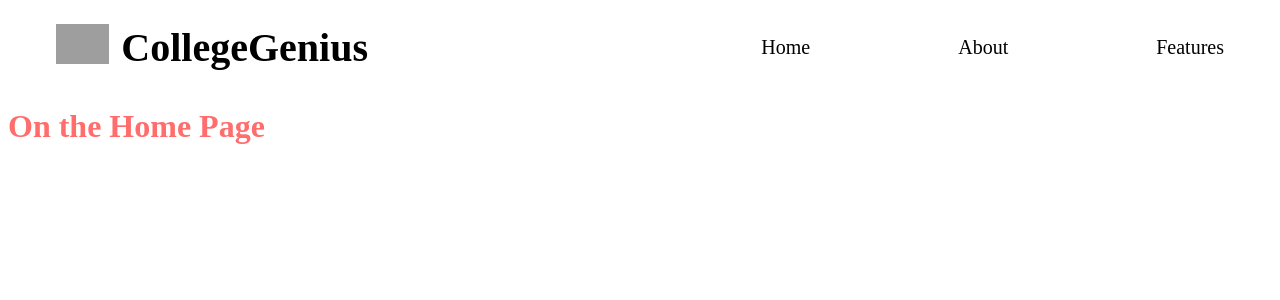
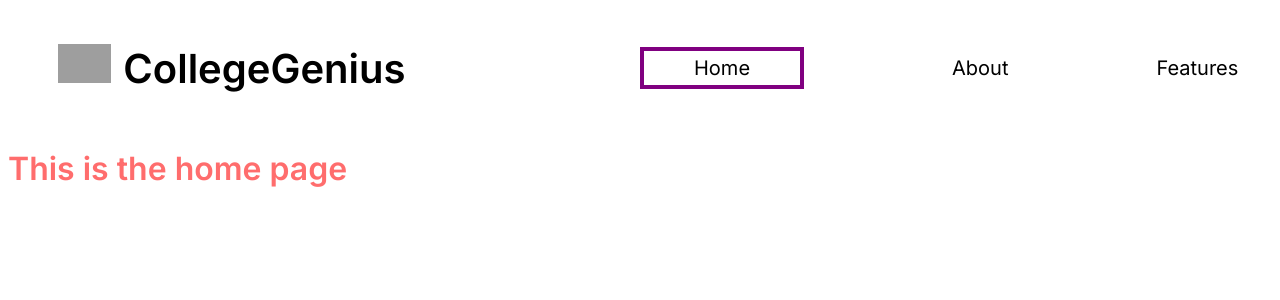
Before and after one commit to jnajera456/CollegeGenius, a Next.js app: page / in a window 1280 px wide. Shown: the top 300 px of the page. Built offline with nearby package versions, Linux system fonts and the light colour scheme; grey boxes are pictures that could not be loaded.

Commit message:
added active links, formatting updates to navbar, added inter font

```diff
--- a/src/components/navbar/navbar.jsx
+++ b/src/components/navbar/navbar.jsx
@@ -1,6 +1,10 @@
+import { useRouter } from 'next/router'; //this will help to detect which page user is on, for active links
+import cx from 'classnames'; //helps for applying multiple classes
 import styles from "./navbar.module.css";
 
 export default function Navbar() {
+  const router = useRouter();
+
   return (
     <div className={styles.navbarContent}>
       <div className={styles.logoSection}>
@@ -12,7 +16,9 @@ export default function Navbar() {
         <a className={styles.siteName} href="/">CollegeGenius</a>
       </div>
       <div className={styles.linkContainer}>
-        <a className={styles.link} href="/" >Home</a>
+        <a className={cx(styles.link, {
+          [styles.active]: router.pathname === '/',
+        })} href="/" >Home</a>
         <a className={styles.link} href="/about">About</a>
         <a className={styles.link} href="/features">Features</a>
       </div>
--- a/src/components/navbar/navbar.module.css
+++ b/src/components/navbar/navbar.module.css
@@ -4,7 +4,8 @@
   display: flex;
   justify-content: space-between;
   align-items: center;
-  padding: 16px 48px;
+  height: 100px;
+  padding: 10px 50px;
 }
 
 .logoSection {
@@ -28,8 +29,11 @@
 
 .linkContainer {
   display: flex;
+  align-items: center;
   gap: 148px;
   font-size: 20px;
+  height: 50px;
+  width: 50%;
 }
 
 .link {
@@ -46,3 +50,10 @@
 .link:hover {
   color: red;
 }
+
+/** Active Tools **/
+
+.active {
+  border: 4px solid purple;
+  padding: 5px 50px
+}
--- a/src/globals.css
+++ b/src/globals.css
@@ -19,7 +19,7 @@ body {
 body {
   color: var(--foreground);
   background: var(--background);
-  font-family: Arial, Helvetica, sans-serif;
+  font-family: Inter;
   -webkit-font-smoothing: antialiased;
   -moz-osx-font-smoothing: grayscale;
 }
@@ -28,6 +28,7 @@ body {
   box-sizing: border-box;
   padding: 0;
   margin: 0;
+  font-family: inherit;
 }
 
 a {
--- a/src/pages/index.js
+++ b/src/pages/index.js
@@ -1,12 +1,18 @@
 "use client";
 import Navbar from "../components/navbar/navbar";
 import styles from "./index.module.css";
+import { Inter } from "next/font/google";
+
+const inter = Inter({
+  subsets: ["latin"],
+  weight: ["600", "500", "400"], //regular, medium, semi-bold
+});
 
 export default function Home() {
   return (
-    <main>
+    <main className={inter.className}>
       <Navbar></Navbar>
-      <h1 className={styles.mainTitle}>On the Home Page</h1>
+      <h1 className={styles.mainTitle}>This is the home page</h1>
     </main>
   );
 }
```
